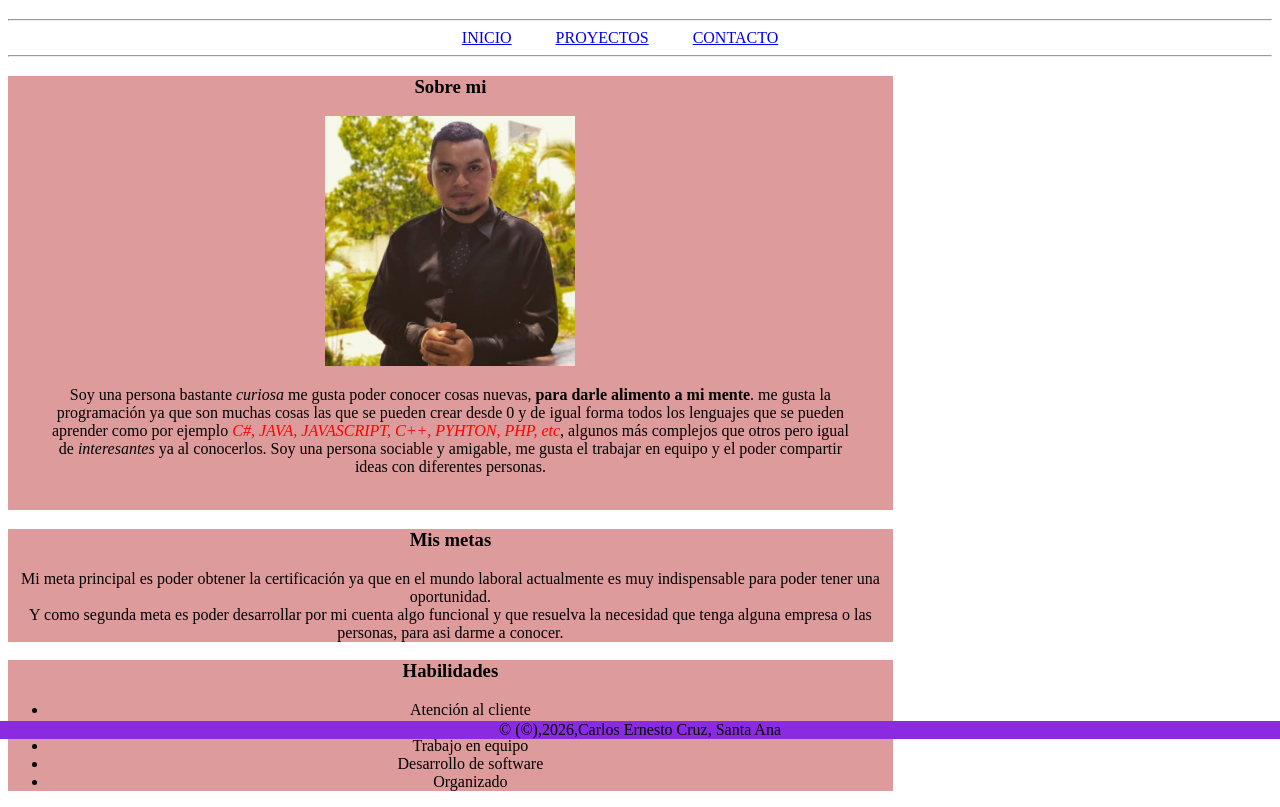
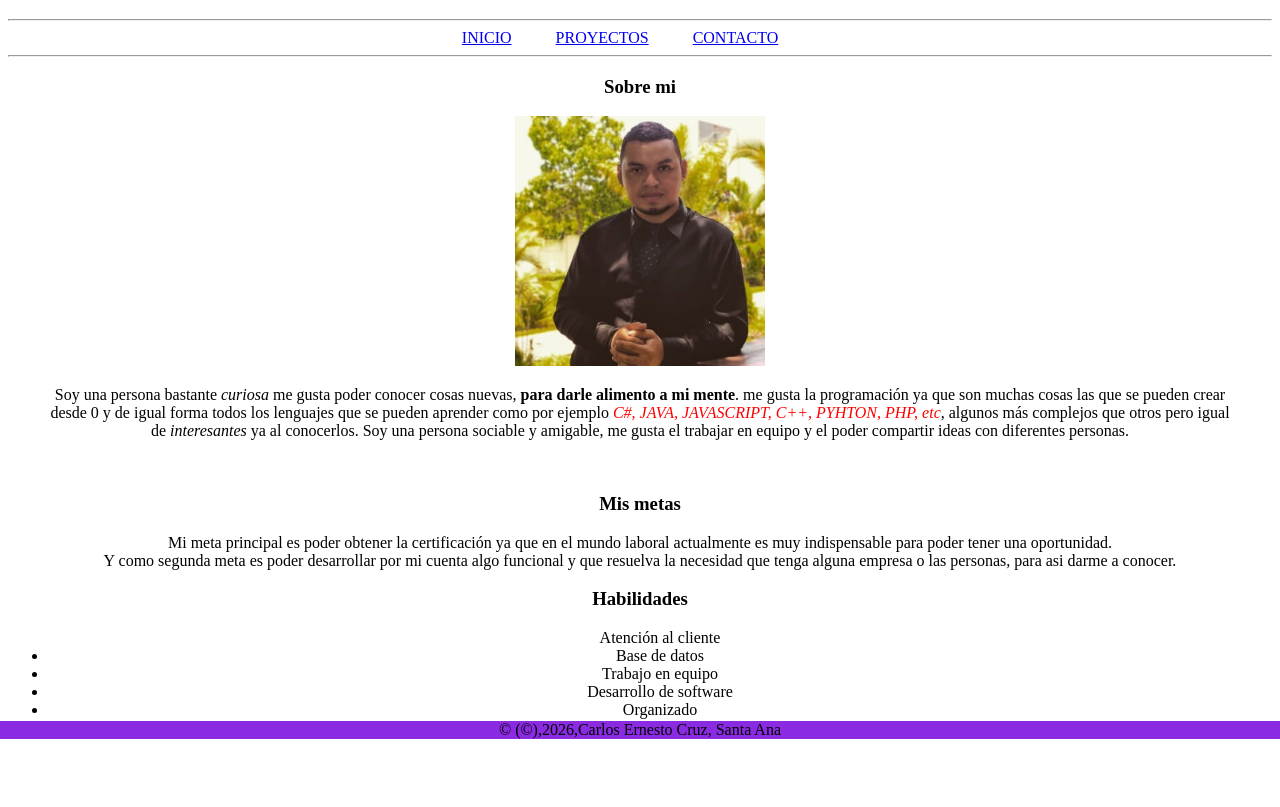
Before and after one commit to cruzclavell/mi-portafolio, a plain HTML site: page index.html in a window 1280 px wide. Shown: the part 61-868 px from the top of the page. After the commit the page ends 800 px from the top, so only its background shows below. Drawn offline with Linux system fonts and the light colour scheme.

Commit message:
actualizacion de index diseño

```diff
--- a/index.html
+++ b/index.html
@@ -21,8 +21,8 @@
 
 
     <!-- Inicia main -->
-    <main style="width: 70%;">
-        <section id="sec1" style="background-color: rgb(222, 155, 155); text-align: center;">
+    <main style="width: 100%;">
+        <section id="sec1" style="text-align: center;">
             <h3>Sobre mi</h3>
                 <figure>
                     <img src="img/perfil.jpg" alt="sobre mi" width="250px" height="250px" loading="lazy">
@@ -34,15 +34,15 @@
                 </figure>
             <br>
         </section>
-        <section id="sec2" style="background-color: rgb(222, 155, 155); text-align: center;">
+        <section id="sec2" style="text-align: center;">
             <h3>Mis metas</h3>
                 <article>Mi meta principal es poder obtener la certificación ya que en el mundo laboral actualmente es muy indispensable para poder tener una oportunidad.</article>
                 <article>Y como segunda meta es poder desarrollar por mi cuenta algo funcional y que resuelva la necesidad que tenga alguna empresa o las personas, para asi darme a conocer.</article>
         </section>
-        <section id="sec3" style="background-color: rgb(222, 155, 155); text-align: center;">
+        <section id="sec3" style="text-align: center;">
             <h3>Habilidades</h3>
                 <ul>
-                    <li>Atención al cliente</li>
+                    <li">Atención al cliente</li>
                     <li>Base de datos</li>
                     <li>Trabajo en equipo</li>
                     <li>Desarrollo de software</li>
@@ -52,7 +52,6 @@
     </main>
     <!-- termina main -->
 
-
 <footer style="position: fixed; bottom: 0; left: 0; width: 100%; background-color: blueviolet;"><center>© (&copy;),2026,Carlos Ernesto Cruz, Santa Ana</center></footer>
 
 
```
